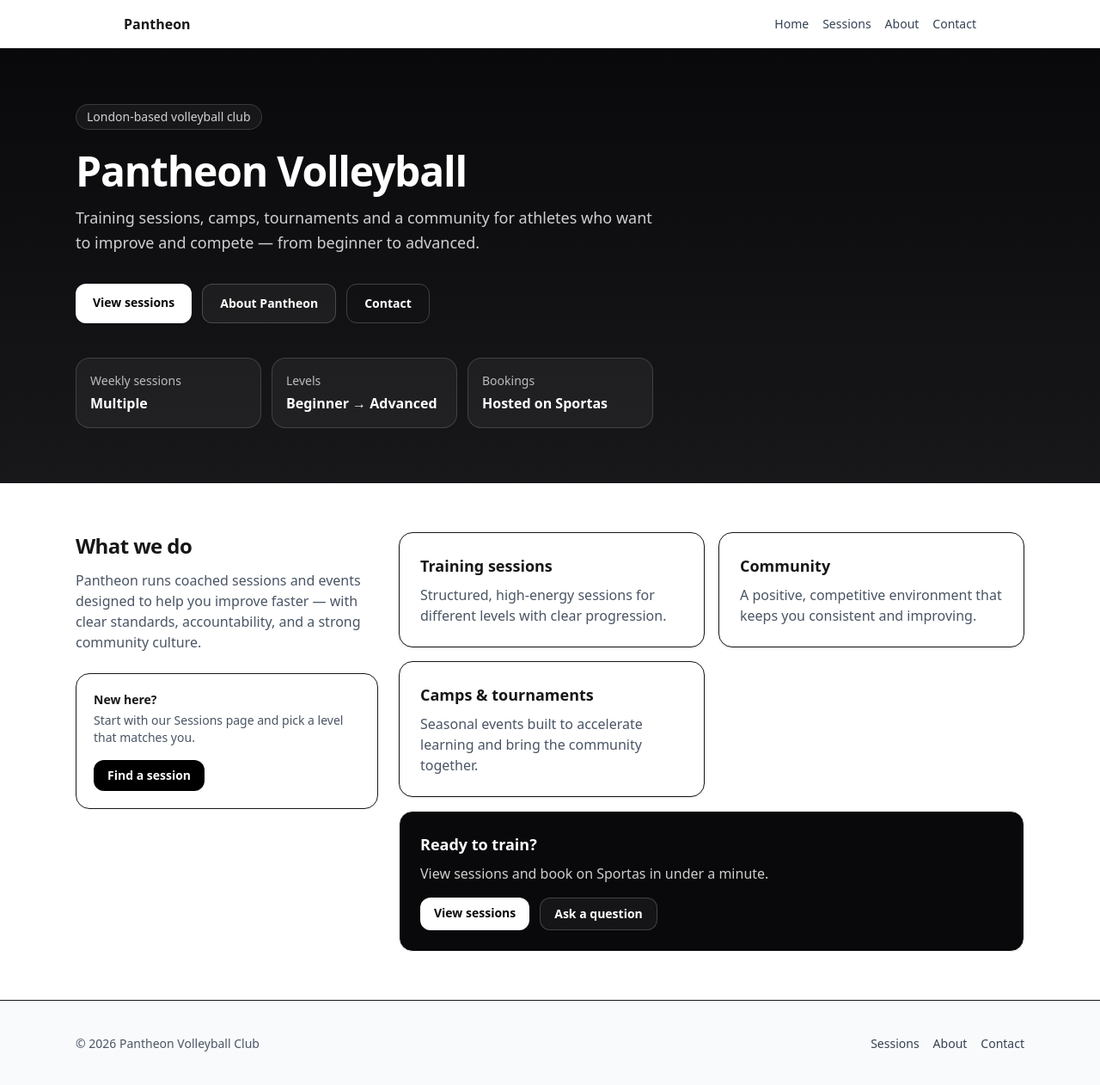
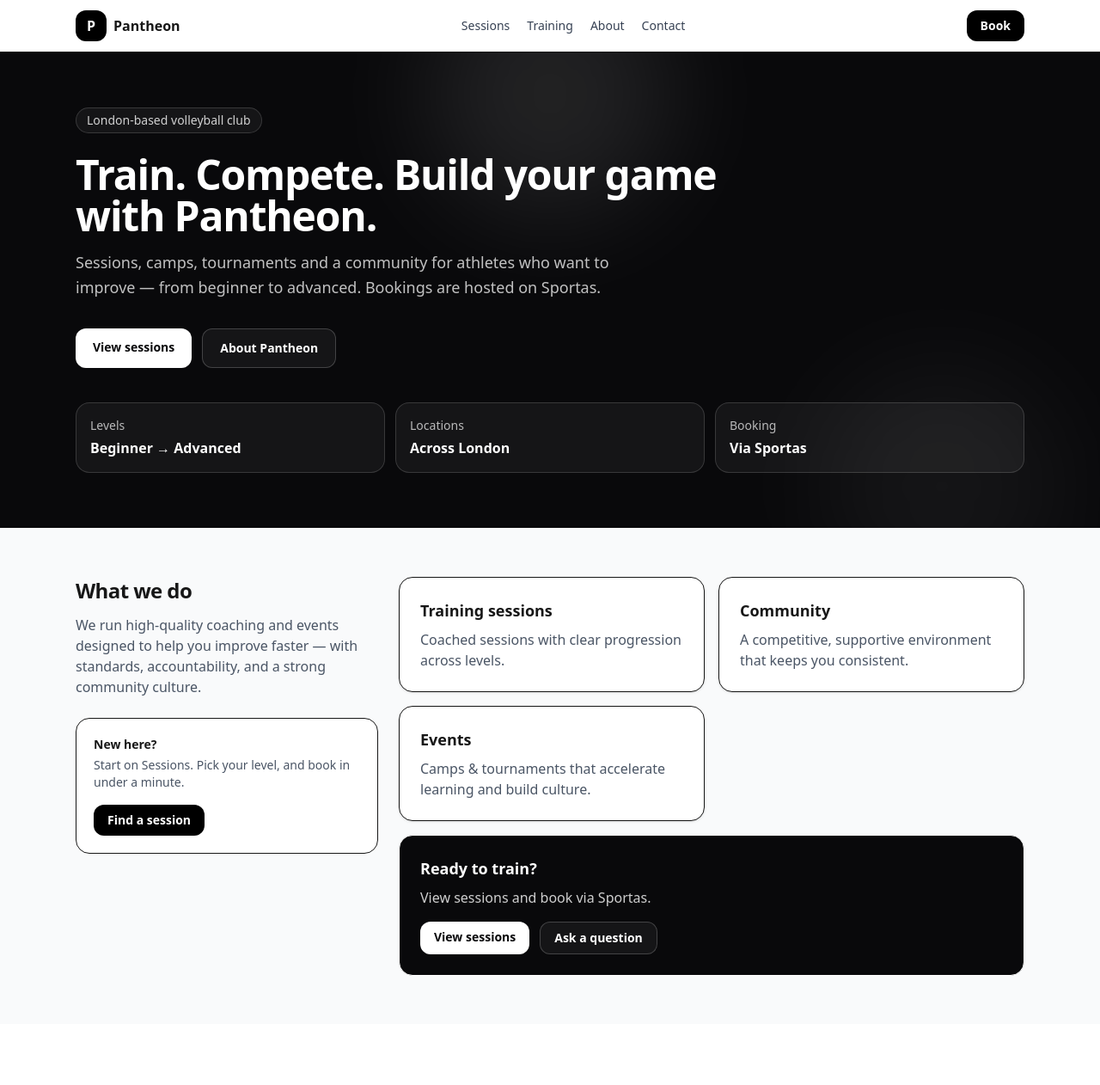
Before and after one commit to georgeshoivanov/pantheon-website, a Next.js app: page / in a window 1280 px wide. Shown: the whole page at 86% size. After the commit the page ends 1191 px from the top, so only its background shows below. Built offline with nearby package versions, Linux system fonts and the light colour scheme.

Commit message:
update Home and add container

```diff
--- a/app/page.tsx
+++ b/app/page.tsx
@@ -1,44 +1,39 @@
 import Link from "next/link";
+import { Container } from "@/components/Container";
 
 const features = [
-  {
-    title: "Training sessions",
-    desc: "Structured, high-energy sessions for different levels with clear progression.",
-  },
-  {
-    title: "Community",
-    desc: "A positive, competitive environment that keeps you consistent and improving.",
-  },
-  {
-    title: "Camps & tournaments",
-    desc: "Seasonal events built to accelerate learning and bring the community together.",
-  },
+  { title: "Training sessions", desc: "Coached sessions with clear progression across levels." },
+  { title: "Community", desc: "A competitive, supportive environment that keeps you consistent." },
+  { title: "Events", desc: "Camps & tournaments that accelerate learning and build culture." },
 ];
 
 export default function HomePage() {
   return (
     <main>
-      {/* HERO */}
-      <section className="border-b bg-gradient-to-b from-zinc-950 to-zinc-900 text-white">
-        <div className="mx-auto max-w-6xl px-6 py-16">
-          <div className="max-w-2xl">
+      <section className="relative overflow-hidden border-b bg-zinc-950 text-white">
+        {/* background blobs */}
+        <div className="pointer-events-none absolute -top-24 left-1/2 h-72 w-72 -translate-x-1/2 rounded-full bg-white/10 blur-3xl" />
+        <div className="pointer-events-none absolute -bottom-24 right-10 h-72 w-72 rounded-full bg-white/5 blur-3xl" />
+
+        <Container>
+          <div className="py-16">
             <p className="inline-flex items-center rounded-full border border-white/15 bg-white/5 px-3 py-1 text-sm text-white/80">
               London-based volleyball club
             </p>
 
-            <h1 className="mt-6 text-4xl font-bold tracking-tight sm:text-5xl">
-              Pantheon Volleyball
+            <h1 className="mt-6 max-w-3xl text-4xl font-bold tracking-tight sm:text-5xl">
+              Train. Compete. Build your game with Pantheon.
             </h1>
 
-            <p className="mt-4 text-lg leading-relaxed text-white/80">
-              Training sessions, camps, tournaments and a community for athletes
-              who want to improve and compete — from beginner to advanced.
+            <p className="mt-4 max-w-2xl text-lg leading-relaxed text-white/75">
+              Sessions, camps, tournaments and a community for athletes who want to improve —
+              from beginner to advanced. Bookings are hosted on Sportas.
             </p>
 
             <div className="mt-8 flex flex-wrap gap-3">
               <Link
                 href="/sessions"
-                className="rounded-xl bg-white px-5 py-3 text-sm font-semibold text-zinc-950 shadow-sm hover:opacity-90"
+                className="rounded-xl bg-white px-5 py-3 text-sm font-semibold text-zinc-950 hover:opacity-90"
               >
                 View sessions
               </Link>
@@ -48,41 +43,32 @@ export default function HomePage() {
               >
                 About Pantheon
               </Link>
-              <Link
-                href="/contact"
-                className="rounded-xl border border-white/20 bg-transparent px-5 py-3 text-sm font-semibold text-white hover:bg-white/10"
-              >
-                Contact
-              </Link>
             </div>
 
-            {/* Social proof / quick stats */}
             <div className="mt-10 grid gap-3 sm:grid-cols-3">
-              <Stat label="Weekly sessions" value="Multiple" />
               <Stat label="Levels" value="Beginner → Advanced" />
-              <Stat label="Bookings" value="Hosted on Sportas" />
+              <Stat label="Locations" value="Across London" />
+              <Stat label="Booking" value="Via Sportas" />
             </div>
           </div>
-        </div>
+        </Container>
       </section>
 
-      {/* CONTENT */}
-      <section className="mx-auto max-w-6xl px-6 py-14">
+      <section className="bg-gray-50">
+        <Container>
+          <div className="py-14">
             <div className="grid gap-6 lg:grid-cols-3">
-          <div className="lg:col-span-1">
-            <h2 className="text-2xl font-bold tracking-tight">
-              What we do
-            </h2>
+              <div>
+                <h2 className="text-2xl font-bold tracking-tight">What we do</h2>
                 <p className="mt-3 text-gray-600">
-              Pantheon runs coached sessions and events designed to help you
-              improve faster — with clear standards, accountability, and a
-              strong community culture.
+                  We run high-quality coaching and events designed to help you improve faster —
+                  with standards, accountability, and a strong community culture.
                 </p>
 
                 <div className="mt-6 rounded-2xl border bg-white p-5">
                   <p className="text-sm font-semibold">New here?</p>
                   <p className="mt-1 text-sm text-gray-600">
-                Start with our Sessions page and pick a level that matches you.
+                    Start on Sessions. Pick your level, and book in under a minute.
                   </p>
                   <Link
                     href="/sessions"
@@ -103,9 +89,7 @@ export default function HomePage() {
 
                 <div className="rounded-2xl border bg-zinc-950 p-6 text-white sm:col-span-2">
                   <h3 className="text-lg font-semibold">Ready to train?</h3>
-              <p className="mt-2 text-white/80">
-                View sessions and book on Sportas in under a minute.
-              </p>
+                  <p className="mt-2 text-white/80">View sessions and book via Sportas.</p>
                   <div className="mt-4 flex flex-wrap gap-3">
                     <Link
                       href="/sessions"
@@ -123,26 +107,8 @@ export default function HomePage() {
                 </div>
               </div>
             </div>
-      </section>
-
-      {/* FOOTER STRIP */}
-      <section className="border-t bg-gray-50">
-        <div className="mx-auto flex max-w-6xl flex-col gap-3 px-6 py-10 sm:flex-row sm:items-center sm:justify-between">
-          <p className="text-sm text-gray-600">
-            © {new Date().getFullYear()} Pantheon Volleyball Club
-          </p>
-          <div className="flex gap-4 text-sm">
-            <Link className="text-gray-700 hover:underline" href="/sessions">
-              Sessions
-            </Link>
-            <Link className="text-gray-700 hover:underline" href="/about">
-              About
-            </Link>
-            <Link className="text-gray-700 hover:underline" href="/contact">
-              Contact
-            </Link>
           </div>
-        </div>
+        </Container>
       </section>
     </main>
   );
--- /dev/null
+++ b/components/Container.tsx
@@ -0,0 +1,3 @@
+export function Container({ children }: { children: React.ReactNode }) {
+  return <div className="mx-auto max-w-6xl px-6">{children}</div>;
+}
--- a/components/Navbar.tsx
+++ b/components/Navbar.tsx
@@ -1,27 +1,42 @@
 import Link from "next/link";
 
 const links = [
-  { href: "/", label: "Home" },
   { href: "/sessions", label: "Sessions" },
+  { href: "/training", label: "Training" },
   { href: "/about", label: "About" },
   { href: "/contact", label: "Contact" },
 ];
 
 export function Navbar() {
   return (
-    <header className="border-b">
-      <nav className="mx-auto flex max-w-5xl items-center justify-between p-4">
-        <Link href="/" className="font-semibold">
-          Pantheon
+    <header className="sticky top-0 z-50 border-b bg-white/80 backdrop-blur">
+      <div className="mx-auto flex max-w-6xl items-center justify-between px-6 py-3">
+        <Link href="/" className="flex items-center gap-2 font-semibold">
+          <span className="inline-flex h-9 w-9 items-center justify-center rounded-xl bg-black text-white">
+            P
+          </span>
+          <span>Pantheon</span>
         </Link>
-        <div className="flex gap-4">
+
+        <nav className="hidden items-center gap-5 sm:flex">
           {links.map((l) => (
-            <Link key={l.href} href={l.href} className="text-sm text-gray-700 hover:underline">
+            <Link
+              key={l.href}
+              href={l.href}
+              className="text-sm text-gray-700 hover:text-black"
+            >
               {l.label}
             </Link>
           ))}
-        </div>
-      </nav>
+        </nav>
+
+        <Link
+          href="/sessions"
+          className="rounded-xl bg-black px-4 py-2 text-sm font-semibold text-white hover:opacity-90"
+        >
+          Book
+        </Link>
+      </div>
     </header>
   );
 }
```
Lines whose indentation alone changed are shown as unchanged.
